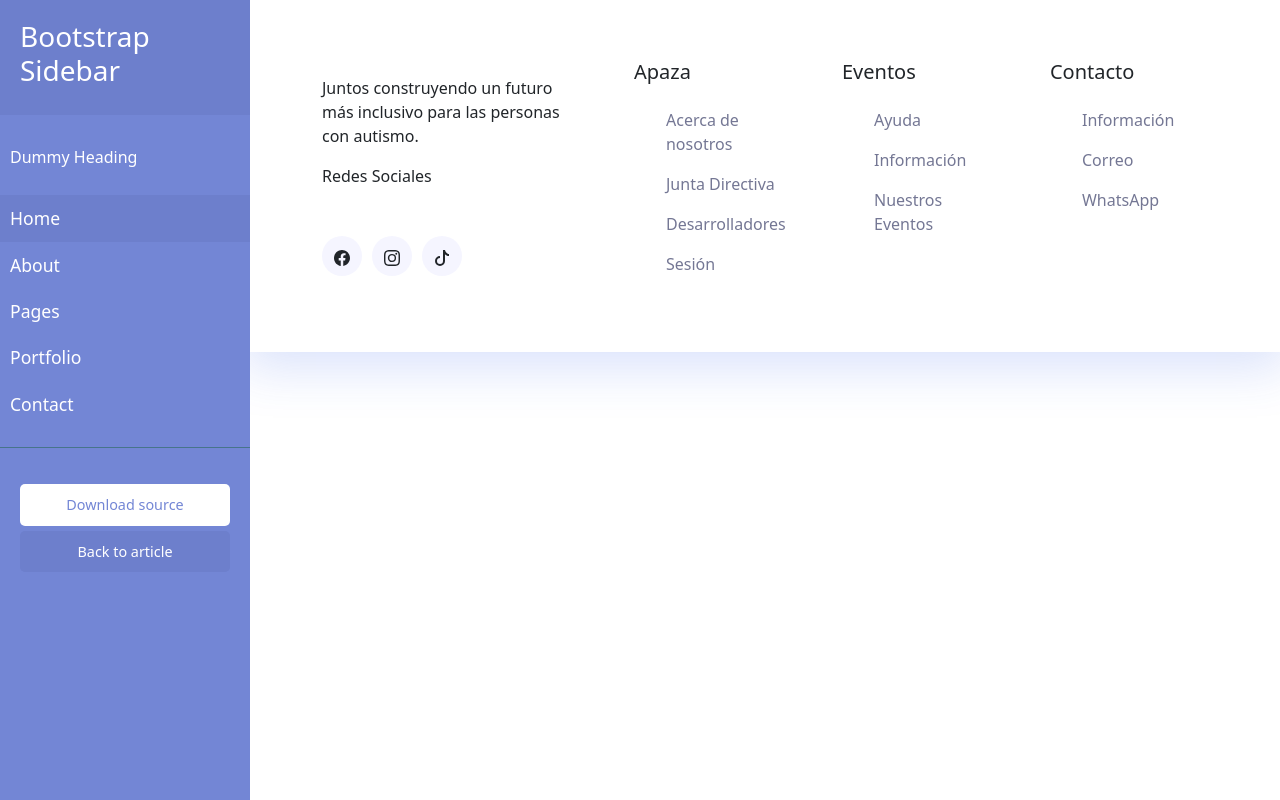
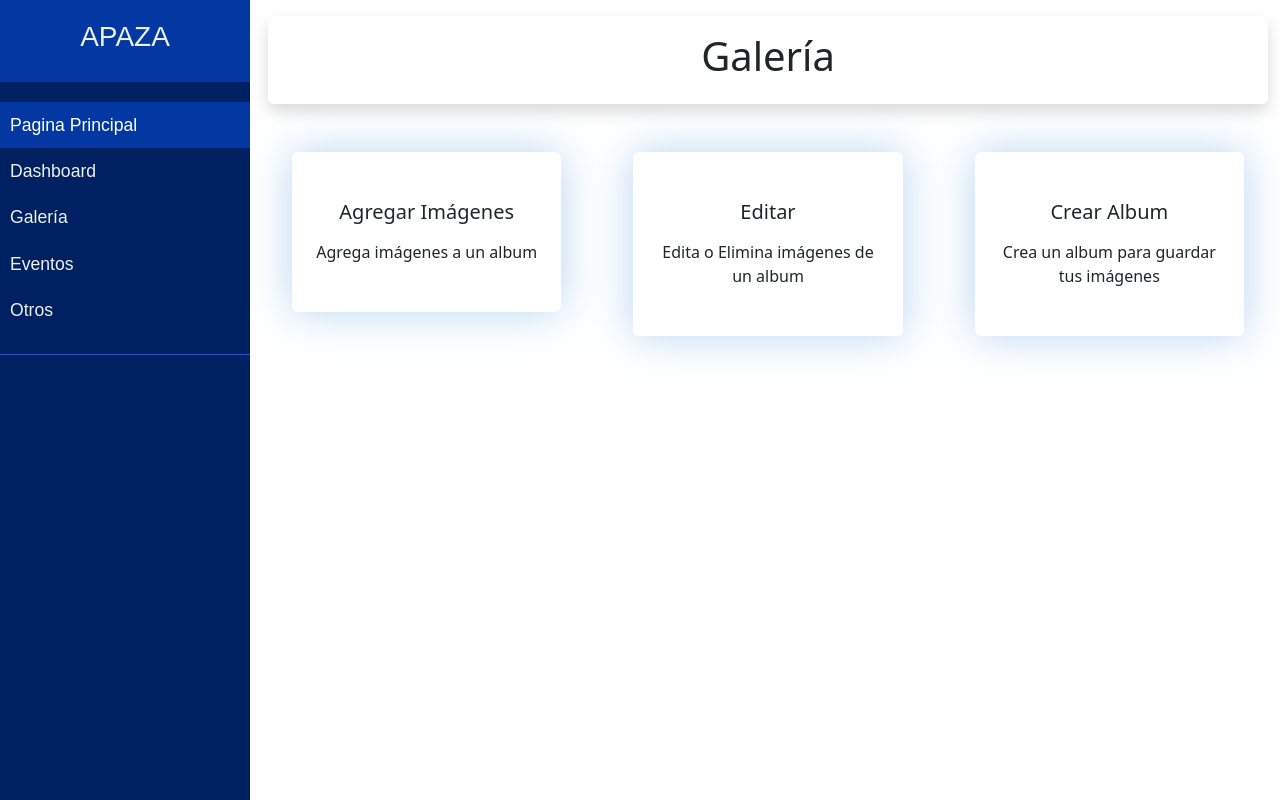
Before and after one commit to ProfesorAlbino/APAZA_Front, a Vue app: page /admin/add-gallery in a window 1280 px wide. Built offline with nearby package versions, Linux system fonts and the light colour scheme.

Commit message:
Vista funcional admin y cambio en el manejo de las rutas

```diff
--- a/src/App.vue
+++ b/src/App.vue
@@ -1,55 +1,21 @@
 <script setup>
-import { ref} from 'vue';
-import { RouterLink, RouterView } from 'vue-router';
-import Navbar from './components/templates/Navbar.vue';
-import Footer from './components/templates/Footer.vue';
-import SideBar from './components/templates/SideBar.vue';
+import { onMounted, ref } from 'vue'
+import { RouterView } from 'vue-router'
 
-// Crear `isUser` como un `ref` para hacerlo reactivo
-const isUser = ref(false);
+const isAuthenticated = ref(false)
 
-// onMounted(() => {
-//   const userRole = localStorage.getItem('userRole'); // Ejemplo para obtener el rol del usuario
-//   isUser.value = userRole !== 'admin'; // Si no es admin, se considera usuario regular
-// });
+onMounted(() => {
+  //const userRole = localStorage.getItem('userRole')
+  const userRole = 'user'
+  isAuthenticated.value = !!userRole
+})
 </script>
 
 <template>
-  <div class="flex flex-col min-h-screen" :id="isUser ? 'container-regular' : 'container-admin'">
-    <header>
-      <Navbar v-if="isUser" />
-      <SideBar v-else />
-    </header>
-
-    <main class="container-fluid p-0">
-      <nav>
-        <RouterLink to="/" />
-      </nav>
-      <RouterView />
-    </main>
-
-    <footer :class="isUser ? 'footer-regular' : 'footer-admin'">
-      <Footer />
-    </footer>
-  </div>
+  <RouterView />
 </template>
 
-
-<style scoped>
-/* Estilos para el footer de usuarios regulares */
-#container-regular{
-  width: 100%;
-  margin-left: 0;
-}
-
-/* Estilos para el footer cuando el usuario es administrador */
-
-#container-admin {
-  width: calc(100% - 250px);
-  margin-left: 250px;
-}
-
-/* Otros estilos globales */
+<style>
 body {
   @apply bg-[var(--background-color-3)];
 }
--- /dev/null
+++ b/src/components/cards/CardAdmin.vue
@@ -0,0 +1,75 @@
+<template>
+    <div class="container-xxl py-6" id="features">
+        <a @click="goToEventPage(props.url)">
+            <div class="container">
+                <div class="row g-4">
+                    <div class="col-lg-12 col-md-12 wow fadeInUp" data-wow-delay="0.1s">
+                        <div class="advanced-feature-item text-center rounded py-5 px-4">
+                            <i class="fa fa-edit fa-3x text-primary mb-4"></i>
+                            <h5 class="mb-3">{{ props.title }}</h5>
+                            <p class="m-0">{{ props.description }}</p>
+                        </div>
+                    </div>
+                </div>
+            </div>
+        </a>
+        </div>
+</template>
+
+<script setup>
+import { useRouter } from 'vue-router';
+const router = useRouter();
+
+const props = defineProps({
+    title: {
+        type: String,
+        required: true,
+    },
+    description: {
+        type: String,
+        required: true,
+    },
+    url: {
+        type: String,
+        required: true,
+    }
+});
+
+function goToEventPage(link) {
+    router.push(link);
+}
+
+</script>
+
+<style scoped>
+a {
+    text-decoration: none;
+    cursor: pointer;
+}
+
+.feature-item,
+.advanced-feature-item {
+    height: 100%;
+    transition: .5s;
+}
+
+.feature-item:hover {
+    margin-top: -15px;
+}
+
+.advanced-feature-item {
+    box-shadow: 0 0 45px var(--background-color-4);
+}
+
+.advanced-feature-item * {
+    transition: .5s;
+}
+
+.advanced-feature-item:hover {
+    background: var(--primary);
+}
+
+.advanced-feature-item:hover * {
+    color: var(--primary-color) !important;
+}
+</style>
--- a/src/components/templates/SideBar.vue
+++ b/src/components/templates/SideBar.vue
@@ -2,45 +2,26 @@
 <div class="wrapper">
             <!-- Sidebar Holder -->
             <nav id="sidebar">
-                <div class="sidebar-header">
-                    <h3>Bootstrap Sidebar</h3>
+                <div class="sidebar-header text-center">
+                    <h3>APAZA</h3>
                 </div>
 
                 <ul class="list-unstyled components">
-                    <p>Dummy Heading</p>
                     <li class="active">
-                        <a href="#homeSubmenu" data-toggle="collapse" aria-expanded="false">Home</a>
-                        <ul class="collapse list-unstyled" id="homeSubmenu">
-                            <li><a href="#">Home 1</a></li>
-                            <li><a href="#">Home 2</a></li>
-                            <li><a href="#">Home 3</a></li>
-                        </ul>
+                        <a href="/">Pagina Principal</a>
                     </li>
                     <li>
-                        <a href="#">About</a>
-                        <a href="#pageSubmenu" data-toggle="collapse" aria-expanded="false">Pages</a>
-                        <ul class="collapse list-unstyled" id="pageSubmenu">
-                            <li><a href="#">Page 1</a></li>
-                            <li><a href="#">Page 2</a></li>
-                            <li><a href="#">Page 3</a></li>
-                        </ul>
+                        <a href="/admin">Dashboard</a>
+                        <a href="/admin/add-gallery">Galería</a>
                     </li>
                     <li>
-                        <a href="#">Portfolio</a>
+                        <a href="#">Eventos</a>
                     </li>
                     <li>
-                        <a href="#">Contact</a>
+                        <a href="#">Otros</a>
                     </li>
                 </ul>
-
-                <ul class="list-unstyled CTAs">
-                    <li><a href="https://bootstrapious.com/tutorial/files/sidebar.zip" class="download">Download source</a></li>
-                    <li><a href="https://bootstrapious.com/p/bootstrap-sidebar" class="article">Back to article</a></li>
-                </ul>
             </nav>
-
-            <!-- Page Content Holder -->
-
         </div>
   </template>
 
@@ -90,11 +71,10 @@ export default {
 
 .navbar {
     padding: 15px 10px;
-    background: #fff;
     border: none;
     border-radius: 0;
     margin-bottom: 40px;
-    box-shadow: 1px 1px 3px rgba(0, 0, 0, 0.1);
+    box-shadow: 1px 1px 3px var(--black-color);
 }
 
 .navbar-btn {
@@ -106,7 +86,7 @@ export default {
 .line {
     width: 100%;
     height: 1px;
-    border-bottom: 1px dashed #ddd;
+    border-bottom: 1px dashed var(--white-color);
     margin: 40px 0;
 }
 
@@ -120,8 +100,9 @@ export default {
     left: 0;
     height: 100vh;
     z-index: 999;
-    background: #7386D5;
-    color: #fff;
+    background: var(--background-color);
+    color: var(--text-color-1);
+    font-family: var(--text-font-1);
     transition: all 0.3s;
 }
 
@@ -131,16 +112,16 @@ export default {
 
 #sidebar .sidebar-header {
     padding: 20px;
-    background: #6d7fcc;
+    background: var(--background-color-7);
 }
 
 #sidebar ul.components {
     padding: 20px 0;
-    border-bottom: 1px solid #47748b;
+    border-bottom: 1px solid var(--background-color-6);
 }
 
 #sidebar ul p {
-    color: #fff;
+    color: var(--text-color-1);
     padding: 10px;
 }
 
@@ -150,13 +131,13 @@ export default {
     display: block;
 }
 #sidebar ul li a:hover {
-    color: #7386D5;
-    background: #fff;
+    color: var(--background-color-7);
+    background: var(--white-color);
 }
 
 #sidebar ul li.active > a, a[aria-expanded="true"] {
-    color: #fff;
-    background: #6d7fcc;
+    color: var(--white-color);
+    background: var(--background-color-7);
 }
 
 
@@ -169,8 +150,7 @@ a[aria-expanded="false"]::before, a[aria-expanded="true"]::before {
     display: block;
     position: absolute;
     right: 20px;
-    font-family: 'Glyphicons Halflings';
-    font-size: 0.6em;
+    font-family: var(--text-font-2);
 }
 a[aria-expanded="true"]::before {
     content: '\e260';
@@ -180,7 +160,7 @@ a[aria-expanded="true"]::before {
 ul ul a {
     font-size: 0.9em !important;
     padding-left: 30px !important;
-    background: #6d7fcc;
+    background: var(--background-color-7);
 }
 
 ul.CTAs {
@@ -195,12 +175,12 @@ ul.CTAs a {
     margin-bottom: 5px;
 }
 a.download {
-    background: #fff;
-    color: #7386D5;
+    background: var(--white-color);
+    color: var(--background-color-7);
 }
 a.article, a.article:hover {
-    background: #6d7fcc !important;
-    color: #fff !important;
+    background: var(--background-color-7) !important;
+    color: var(--white-color) !important;
 }
 
 
--- a/src/router/index.js
+++ b/src/router/index.js
@@ -1,4 +1,6 @@
 import { createRouter, createWebHistory } from 'vue-router'
+import AdminLayout from '@/views/layouts/AdminLayout.vue'
+import UserLayout from '@/views/layouts/UserLayout.vue'
 import HomeView from '../views/HomeView.vue'
 import LoginUser from '@/views/user/LoginUser.vue'
 import EventHomePage from '@/views/event/EventHomePage.vue'
@@ -6,68 +8,90 @@ import EventPage from '@/views/event/EventPage.vue'
 import AddEventPage from '@/views/event/AddEventPage.vue'
 import AboutUs from '@/views/aboutUs/AboutUs.vue'
 import HomeViewAdmin from '@/views/HomeViewAdmin.vue'
+import GalleryAdmin from '@/views/gallery/GalleryAdmin.vue'
 
 const router = createRouter({
   history: createWebHistory(import.meta.env.BASE_URL),
   scrollBehavior(to, from, savedPosition) {
     if (savedPosition) {
-      return savedPosition;
-    } else {
-      return { top: 0 };
+      return savedPosition
     }
+    return { top: 0 }
   },
 
-
+  //Rutas del administrador
   routes: [
     {
-      path: '/',
-      name: 'home',
-      component: HomeView,
-      beforeEnter: (to, from, next) => {
-        const userRole = getUserRole(); // función que retorna 'admin' o 'user'
-        if (userRole === 'admin') {
-          next({ name: 'admin-home' });
-        } else {
-          next();
-        }
-      }
+      path: '/admin',
+      component: AdminLayout,
+      meta: { requiresAdmin: true },
+      children: [
+        {
+          path: '',
+          name: 'admin-home',
+          component: HomeViewAdmin
         },
         {
-      path: '/admin-home',
-      name: 'admin-home',
-      component: HomeViewAdmin,
+          path: 'add-event',
+          name: 'add-event',
+          component: AddEventPage
         },
         {
-      path: '/login',
+          path: 'add-gallery',
+          name: 'add-gallery',
+          component: GalleryAdmin
+        }
+      ]
+    },
+
+    //Rutas del usuario
+    {
+      path: '/',
+      component: UserLayout,
+      children: [
+        {
+          path: '',
+          name: 'home',
+          component: HomeView
+        },
+        {
+          path: 'login',
           name: 'login',
           component: LoginUser
         },
         {
-      path: '/events',
+          path: 'events',
           name: 'events',
           component: EventHomePage
         },
         {
-      path: '/event',
+          path: 'event',
           name: 'event',
           component: EventPage
         },
         {
-      path: '/add-event',
-      name: 'add-event',
-      component: AddEventPage
-    },
-    {
-      path: '/about',
+          path: 'about',
           name: 'about',
           component: AboutUs
         }
       ]
+    }
+  ]
+})
+
+router.beforeEach((to, from, next) => {
+  const userRole = getUserRole()
+
+  if (to.meta.requiresAdmin && userRole !== 'admin') {
+    next({ name: 'home' })
+  } else {
+    next()
+  }
 })
 
 function getUserRole() {
-  //return localStorage.getItem('userRole') || 'user';
-  return 'admin';
+  //return localStorage.getItem('userRole') || 'user'
+   return 'admin'
 }
 
 export default router
--- a/src/styles/General.css
+++ b/src/styles/General.css
@@ -6,6 +6,8 @@
     --secondary-color: #2ecc71;
     --accent-color: #e74c3c;
     --decorative-color: #2a5d7f;
+    --black-color: #000000;
+    --white-color: #ffffff;
 
     --background-color: #002161;
     --background-color-2: #fc7b0b;
--- a/src/views/gallery/AddGallery.vue
+++ /dev/null
@@ -1,5 +0,0 @@
-<template>
-    <div>
-        <h1>Add Gallery</h1>
-    </div>
-</template>
--- /dev/null
+++ b/src/views/gallery/GalleryAdmin.vue
@@ -0,0 +1,21 @@
+<script setup>
+import CardAdmin from '@/components/cards/CardAdmin.vue';
+</script>
+
+<template>
+    <div class="text-center mt-3 shadow p-3 mb-5 bg-body rounded ">
+        <h1>Galería</h1>
+    </div>
+
+    <div class="row">
+        <div class="col-4">
+                <CardAdmin description="Agrega imágenes a un album" url="/admin/add-images" title="Agregar Imágenes"/>
+        </div>
+        <div class="col-4">
+                <CardAdmin description="Edita o Elimina imágenes de un album" url="/admin/edit-gallery" title="Editar"/>
+        </div>
+        <div class="col-4">
+                <CardAdmin description="Crea un album para guardar tus imágenes" url="/admin/add-gallery" title="Crear Album"/>
+        </div>
+    </div>
+</template>
--- /dev/null
+++ b/src/views/layouts/AdminLayout.vue
@@ -0,0 +1,23 @@
+<script setup>
+import SideBar from '@/components/templates/SideBar.vue'
+// import Footer from '@/components/templates/Footer.vue'
+</script>
+
+<template>
+  <div class="flex min-h-screen">
+    <SideBar />
+
+    <div class="w-[calc(100%-250px)] ml-[250px]" id="container">
+      <main class="container-fluid">
+        <RouterView />
+      </main>
+      <!-- <Footer /> -->
+    </div>
+  </div>
+</template>
+
+<style>
+#container {
+  margin-left: 16rem;
+}
+</style>
--- /dev/null
+++ b/src/views/layouts/UserLayout.vue
@@ -0,0 +1,14 @@
+<script setup>
+import Navbar from '@/components/templates/Navbar.vue'
+import Footer from '@/components/templates/Footer.vue'
+</script>
+
+<template>
+  <div class="flex flex-col min-h-screen">
+    <Navbar />
+    <main class="container-fluid p-0">
+      <RouterView />
+    </main>
+    <Footer />
+  </div>
+</template>
```
Also changed, not shown: src/config/useAuth.js (added, +15 -0 lines). Lines whose indentation alone changed are shown as unchanged.
